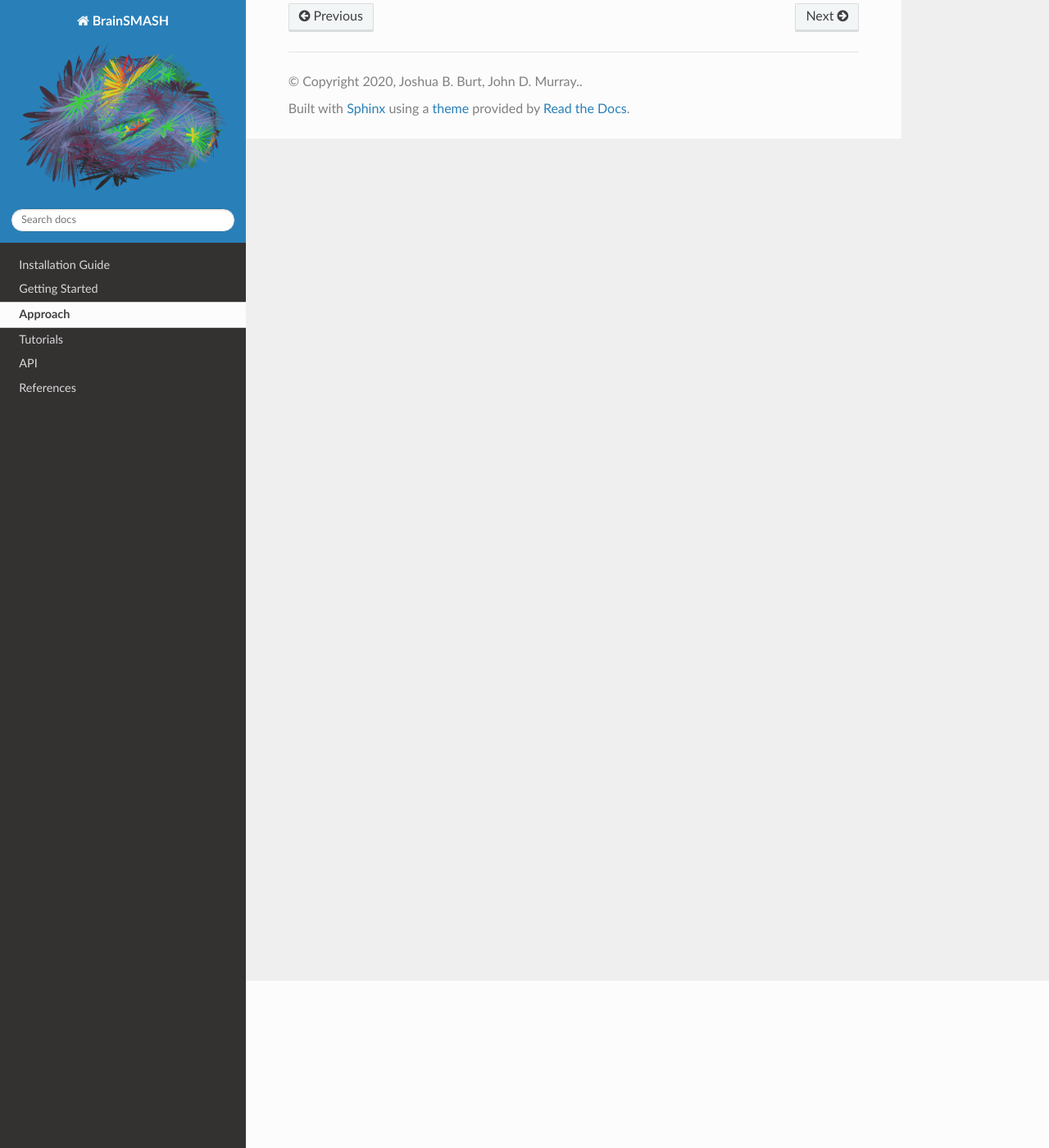
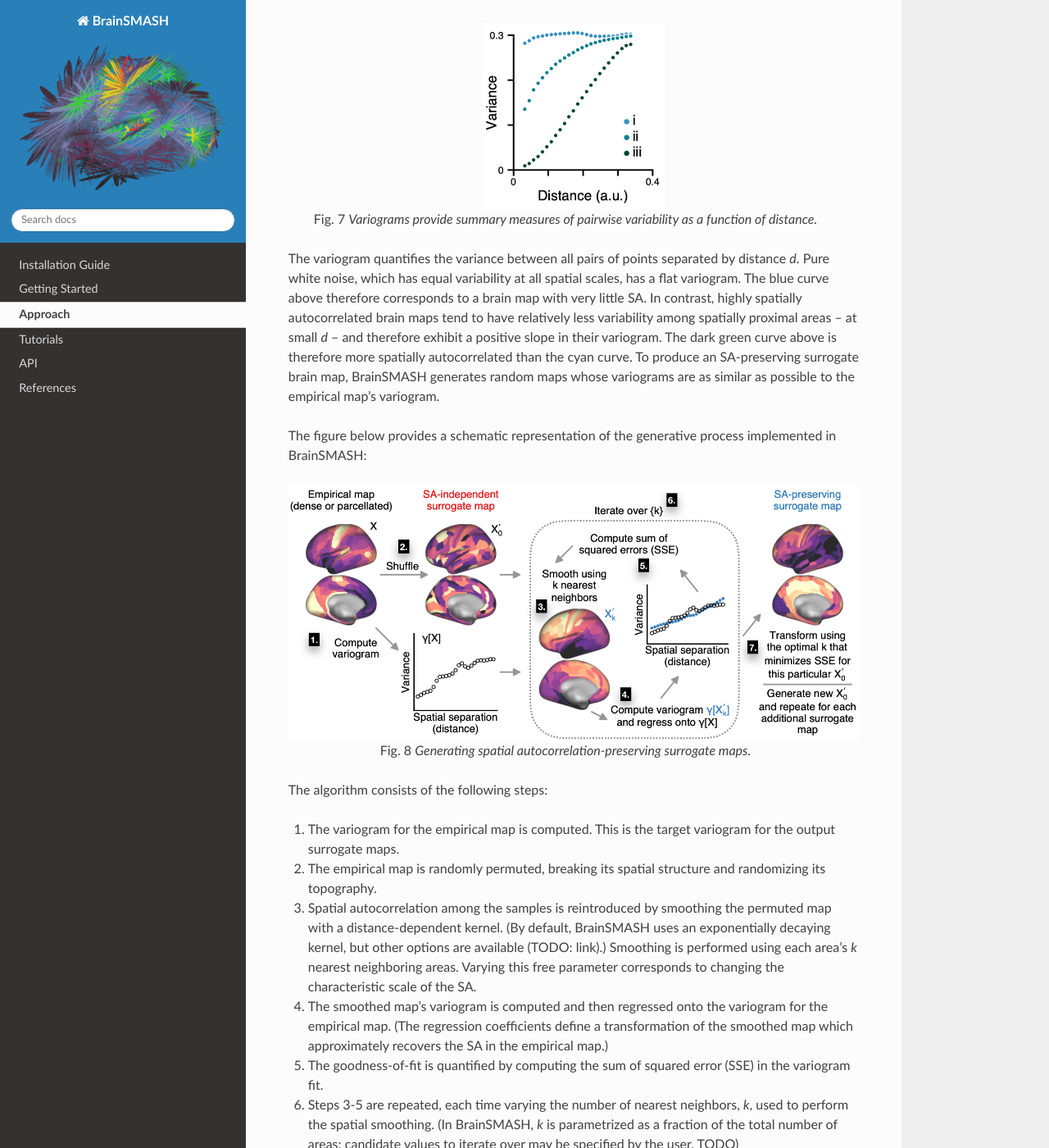
Before and after one commit to murraylab/brainsmash, a Sphinx documentation site: the page built from docs/approach.rst, in a window 1280 px wide and 1400 px high, scrolled down 204 px. Shown: the whole window at 82% size. Built offline with Sphinx 7.4.7 and the Read the Docs theme 2.0.0, drawn with Linux system fonts in a browser that asks for light colours; some of the changed text lies outside the part shown.

Commit message:
approach docs

```diff
--- a/docs/API.rst
+++ b/docs/API.rst
@@ -22,8 +22,7 @@ Sampled
 
 Computing distance matrices
 ---------------------------
-Connectome Workbench's command-line utility ``wb_command`` is a dependency
-for the following the utilities.
+.. note:: `Connectome Workbench <https://www.humanconnectome.org/software/connectome-workbench>`_ is a dependency for the following utilities.
 
 .. automodule:: brainsmash.geo.dists
     :members:
--- a/docs/approach.rst
+++ b/docs/approach.rst
@@ -1,4 +1,42 @@
 Approach
 ========
 
-TODO
+In BrainSMASH, spatial autocorrelation (SA) in brain maps is operationalized through the construction of a
+`variogram <https://en.wikipedia.org/wiki/Variogram>`_:
+
+.. figure::  images/variogram.png
+   :align:   center
+   :scale: 50 %
+
+   Variograms provide summary measures of pairwise variability as a function of distance.
+
+The variogram quantifies the variance between all pairs of points separated by distance *d*.
+Pure white noise, which has equal variability at all spatial scales, has a flat variogram.
+The blue curve above therefore corresponds to a brain map with very little SA. In contrast,
+highly spatially autocorrelated brain maps tend to have relatively less variability among spatially
+proximal areas -- at small *d* -- and therefore exhibit a positive slope in their variogram.
+The dark green curve above is therefore more spatially autocorrelated than the cyan curve.
+To produce an SA-preserving surrogate brain map, BrainSMASH generates random maps whose
+variograms are as similar as possible to the empirical map's variogram.
+
+The figure below provides a schematic representation of the generative process implemented
+in BrainSMASH:
+
+.. figure::  images/schematic.png
+   :align:   center
+
+   Generating spatial autocorrelation-preserving surrogate maps.
+
+The algorithm consists of the following steps:
+
+1. The variogram for the empirical map is computed. This is the target variogram for the output surrogate maps.
+2. The empirical map is randomly permuted, breaking its spatial structure and randomizing its topography.
+3. Spatial autocorrelation among the samples is reintroduced by smoothing the permuted map with a distance-dependent kernel. (By default, BrainSMASH uses an exponentially decaying kernel, but other options are available (TODO: link).) Smoothing is performed using each area's *k* nearest neighboring areas. Varying this free parameter corresponds to changing the characteristic scale of the SA.
+4. The smoothed map's variogram is computed and then regressed onto the variogram for the empirical map. (The regression coefficients define a transformation of the smoothed map which approximately recovers the SA in the empirical map.)
+5. The goodness-of-fit is quantified by computing the sum of squared error (SSE) in the variogram fit.
+6. Steps 3-5 are repeated, each time varying the number of nearest neighbors, *k*, used to perform the spatial smoothing. (In BrainSMASH, *k* is parametrized as a fraction of the total number of areas; candidate values to iterate over may be specified by the user. TODO)
+7. The optimal value of *k* which minimizes SSE is used to produce a surrogate map whose SA is most closely matched to SA in the empirical map.
+
+geodesic vs euclidean distance
+
+For more details, see our preprint TODO
```
Also changed, not shown: docs/references.rst (+7 -1 lines), docs/images/schematic.png (added), docs/images/variogram.png (added).
